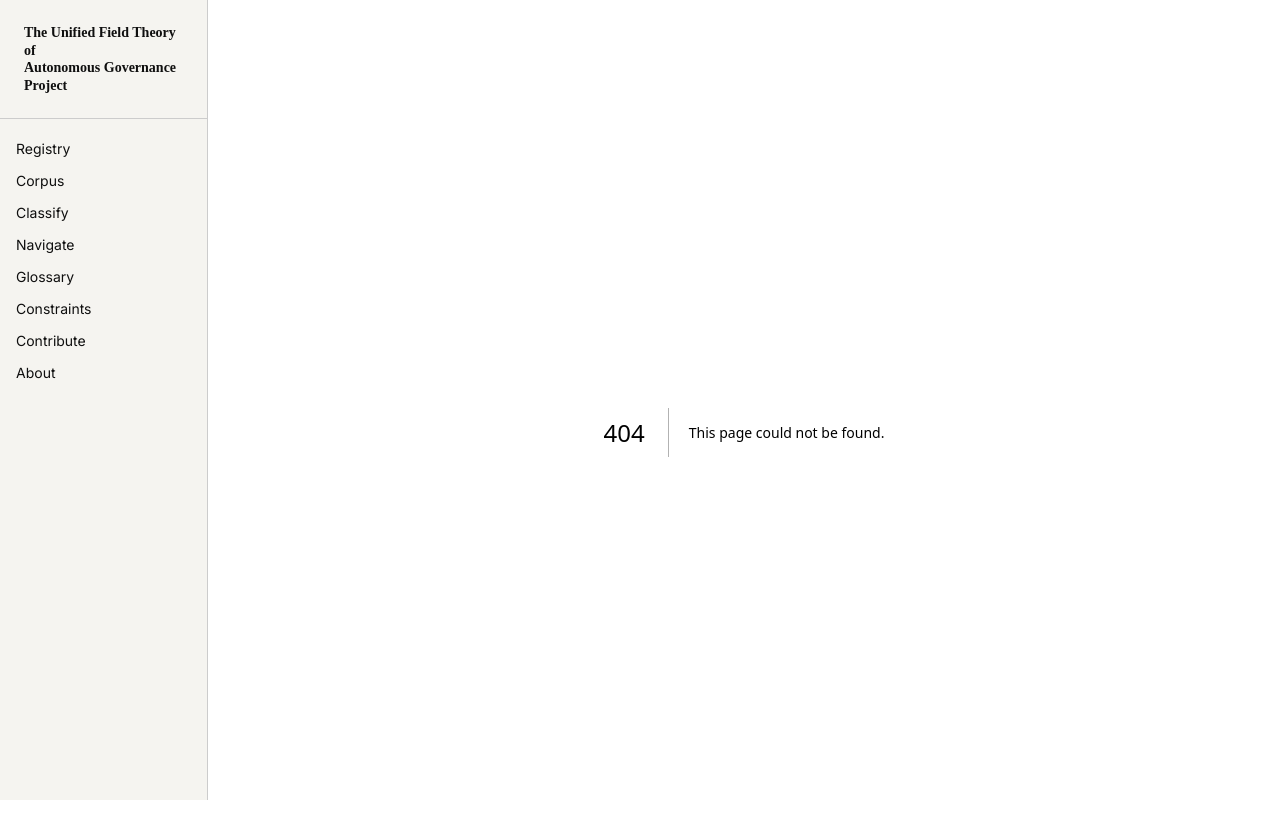
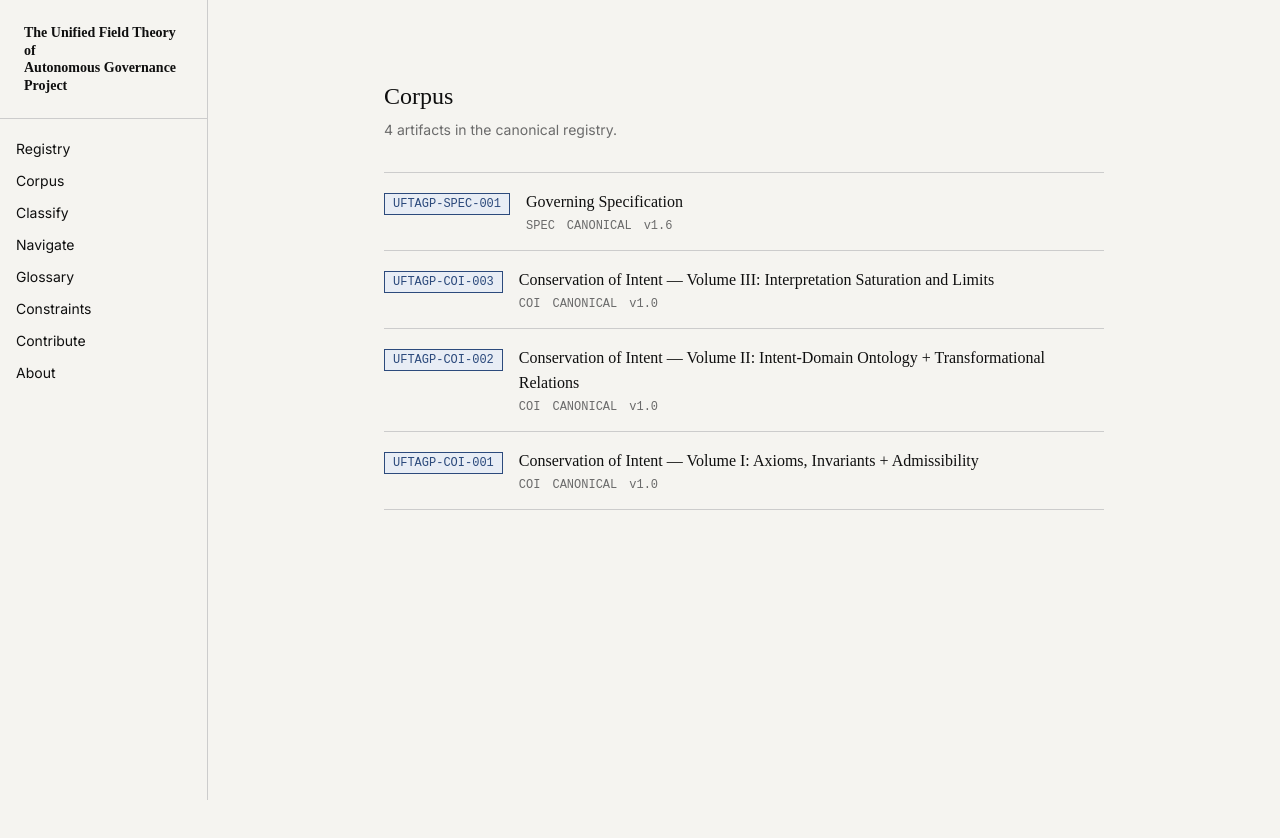
Before and after one commit to MatthewDavisAIArchitect/autonomousgovernance, a Next.js app: page /corpus in a window 1280 px wide. Before the commit this address had no page. Shown: the top 838 px of the page. After the commit the page ends 800 px from the top, so only its background shows below. Built offline with nearby package versions, Linux system fonts and the light colour scheme; no server answers; a web font is replaced by a local one.

Commit message:
fix: /registry redirect, /corpus index page

```diff
--- /dev/null
+++ b/app/corpus/page.tsx
@@ -0,0 +1,55 @@
+import Link from 'next/link'
+import ArtifactIdPill from '@/components/ui/ArtifactIdPill'
+import { Artifact } from '@/lib/types'
+
+async function getArtifacts(): Promise<Artifact[]> {
+  const baseUrl = process.env.NEXT_PUBLIC_SITE_URL ?? 'https://autonomousgovernance.org'
+  try {
+    const res = await fetch(`${baseUrl}/api/registry`, { next: { revalidate: 3600 } })
+    if (!res.ok) return []
+    const data = await res.json()
+    return data.artifacts ?? []
+  } catch {
+    return []
+  }
+}
+
+export default async function CorpusIndexPage() {
+  const artifacts = await getArtifacts()
+
+  return (
+    <main className="max-w-3xl mx-auto px-6 py-12">
+      <h1 className="font-serif text-2xl text-near-black mb-2">Corpus</h1>
+      <p className="font-sans text-sm text-mid-grey mb-8">
+        {artifacts.length} artifact{artifacts.length !== 1 ? 's' : ''} in the canonical registry.
+      </p>
+      <div className="border-t border-rule-grey">
+        {artifacts.length === 0 && (
+          <p className="font-sans text-sm text-mid-grey py-6">No artifacts registered yet.</p>
+        )}
+        {artifacts.map((artifact) => (
+          <div key={artifact.id} className="border-b border-rule-grey py-4 flex items-baseline gap-4">
+            <ArtifactIdPill id={artifact.id} />
+            <div className="flex-1 min-w-0">
+              <Link href={`/corpus/${artifact.id}`} className="font-serif text-base text-near-black hover:text-accent">
+                {artifact.title}
+              </Link>
+              <div className="flex gap-3 mt-1">
+                <span className="font-mono text-xs text-mid-grey">{artifact.type}</span>
+                <span className="font-mono text-xs text-mid-grey">{artifact.status}</span>
+                {artifact.version && (
+                  <span className="font-mono text-xs text-mid-grey">v{artifact.version}</span>
+                )}
+                {artifact.zenodoDoi && (
+                  <a href={`https://doi.org/${artifact.zenodoDoi}`} target="_blank" rel="noopener noreferrer" className="font-mono text-xs text-accent">
+                    {artifact.zenodoDoi}
+                  </a>
+                )}
+              </div>
+            </div>
+          </div>
+        ))}
+      </div>
+    </main>
+  )
+}
--- /dev/null
+++ b/app/registry/page.tsx
@@ -0,0 +1,5 @@
+import { redirect } from 'next/navigation'
+
+export default function RegistryPage() {
+  redirect('/')
+}
```
